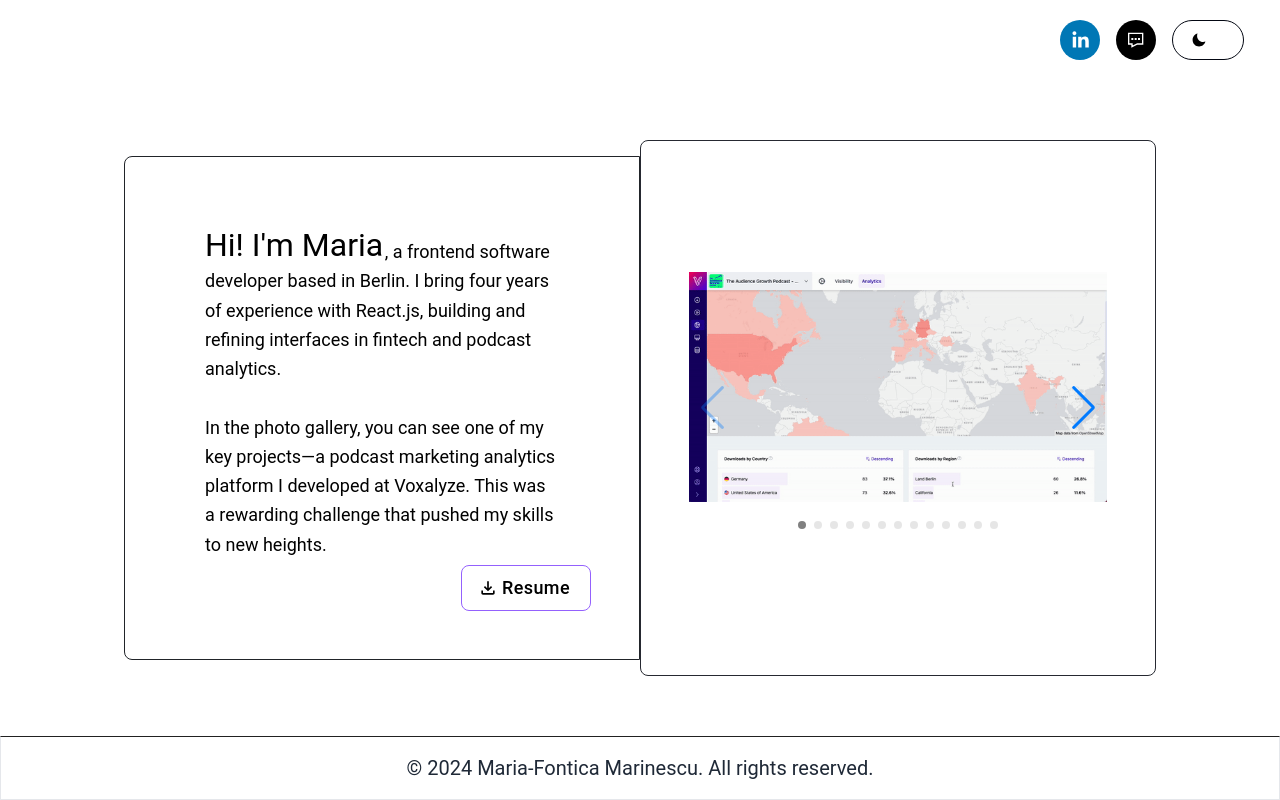
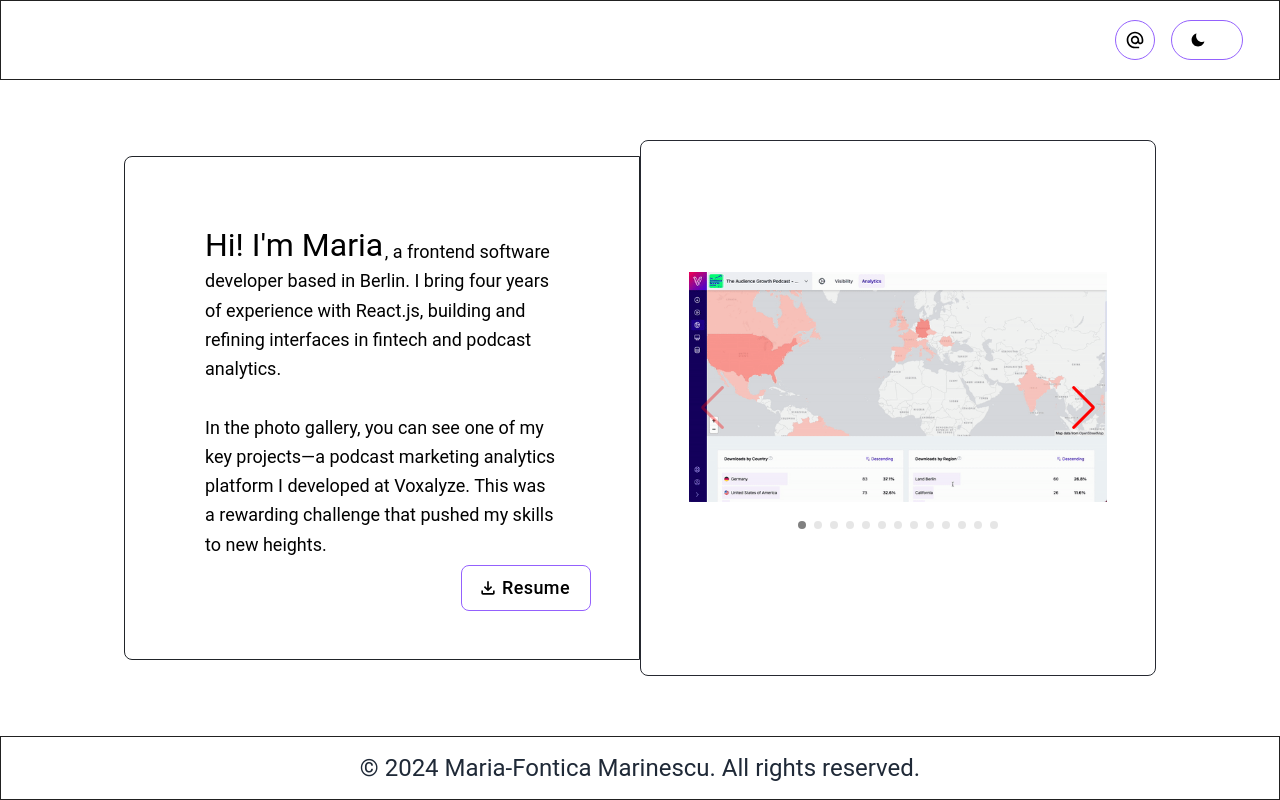
Before and after one commit to mariamarinescu/mmarinescu, a React (Vite) app: page / in a window 1280 px wide. Built offline with nearby package versions, Linux system fonts and the light colour scheme.

Commit message:
Improve layout & theme

```diff
--- a/src/index.css
+++ b/src/index.css
@@ -56,3 +56,8 @@ body {
     line-height: 0.5;
     margin-right: 0.1rem;
   }
+
+  .swiper-button-prev,
+  .swiper-button-next {
+    color: red;
+  }
--- a/src/modules/app/AppModule.tsx
+++ b/src/modules/app/AppModule.tsx
@@ -7,13 +7,13 @@ export const AppModule = () => {
 
   return (
     <main className="flex flex-col content-between w-screen h-screen">
-      <div className="flex items-center gap-4 flex-row justify-end w-screen bg-white h-8 sm:h-16 xl:h-20 px-6 md:px-9 py-8">
+      <div className="flex items-center gap-4 flex-row justify-end w-screen bg-white dark:bg-th-darker-gray h-8 sm:h-16 xl:h-20 px-6 md:px-9 py-8 border-th-darker-gray border">
         <TopBar isMobile={isMobile} />
       </div>
-      <div className="flex items-center grow w-full justify-center">
+      <div className="flex items-center grow w-full justify-center bg-white dark:bg-[#121212]">
         <Dashboard />
       </div>
-      <div className="bg-white dark:bg-th-darker-gray border-t-th-darker-gray border text-center w-full h-auto sm:h-10 xl:h-16 bottom-0">
+      <div className="bg-white dark:bg-th-darker-gray border-th-darker-gray border text-center w-full h-auto sm:h-10 xl:h-16 bottom-0">
         <Footer />
       </div>
     </main>
--- a/src/modules/app/components/DarkModeButton.tsx
+++ b/src/modules/app/components/DarkModeButton.tsx
@@ -14,9 +14,9 @@ export const DarkModeButton: React.FC<DarkModeButtonProps> = ({ isMobile }) => {
       inactiveIcon={
         <IoMdMoon style={{ fontSize: '16px' }} className="text-gray-800" />
       }
-      activeBgColor="bg-th-darker-gray hover:bg-th-lighter-gray"
+      activeBgColor="bg-th-darker-gray"
       inactiveBgColor="hover:bg-th-lighter-gray"
-      className="top-4 right-4 dark:border-th-medium-gray border border-gray-950"
+      className="top-4 right-4 border-neon-pink border"
       label="Toggle dark mode"
       onChange={toggleDarkMode}
       size={isMobile ? 'sm' : 'md'}
--- a/src/modules/app/components/Footer.tsx
+++ b/src/modules/app/components/Footer.tsx
@@ -13,7 +13,7 @@ export const Footer: React.FC<FooterProps> = ({ className }: FooterProps) => {
       className={clsx(className, 'flex items-center justify-center h-full')}
     >
       <div className="mx-auto h-auto py-2">
-        <p className="text-[8px] text-xs md:text-md xl:text-xl text-gray-800 dark:text-th-medium-light-gray-1">
+        <p className="text-md xl:text-2xl text-gray-800 dark:text-th-medium-light-gray-1">
           &copy; {currentYear} Maria-Fontica Marinescu. All rights reserved.
         </p>
       </div>
--- a/src/modules/app/components/TopBar.tsx
+++ b/src/modules/app/components/TopBar.tsx
@@ -1,6 +1,6 @@
 import { useRef, useState } from 'react';
-import { GrContact } from 'react-icons/gr';
-import { DarkModeButton, LinkedInShareButton } from '.';
+import { MdAlternateEmail } from 'react-icons/md';
+import { DarkModeButton } from '.';
 import { ContactModal } from '../dashboard/components/contact/ContactModal';
 
 interface TopBarProps {
@@ -14,10 +14,9 @@ export const TopBar: React.FC<TopBarProps> = ({ isMobile }: TopBarProps) => {
 
   return (
     <>
-      <LinkedInShareButton size={40} />
       <button onClick={() => setContactModalOpen(true)}>
-        <div className="w-10 h-10 flex rounded-full bg-black justify-center items-center">
-          <GrContact size={16} color="white" />
+        <div className="w-10 h-10 flex rounded-full justify-center items-center border border-neon-pink hover:bg-neon-pink hover:text-white dark:text-white dark:hover:text-white">
+          <MdAlternateEmail size={20} />
         </div>
       </button>
       <DarkModeButton isMobile={isMobile} />
--- a/src/modules/app/dashboard/components/contact/ContactModal.tsx
+++ b/src/modules/app/dashboard/components/contact/ContactModal.tsx
@@ -41,8 +41,8 @@ export const ContactModal: React.FC<ContactModalProps> = ({
   };
 
   const onClose = () => {
-    closeModal();
     clearErrors();
+    return closeModal();
   };
 
   return (
--- a/src/modules/app/dashboard/components/introductionCards/IntroductionDetailsCard.tsx
+++ b/src/modules/app/dashboard/components/introductionCards/IntroductionDetailsCard.tsx
@@ -31,11 +31,18 @@ export const IntroductionDetailsCard: React.FC<
         slidesPerView={1}
         zoom
         navigation
+        centeredSlides
+        effect="cube"
         pagination={{ clickable: true }}
         onSwiper={(swiper) => console.log(swiper)}
       >
         {imageCollection.map(({ isZoomable, id, ...imageComponentProps }) => (
-          <SwiperSlide id={id} key={id} zoom={isZoomable}>
+          <SwiperSlide
+            id={id}
+            key={id}
+            zoom={isZoomable}
+            className="text-white bg-white "
+          >
             <SwiperImage {...imageComponentProps} />
           </SwiperSlide>
         ))}
```
